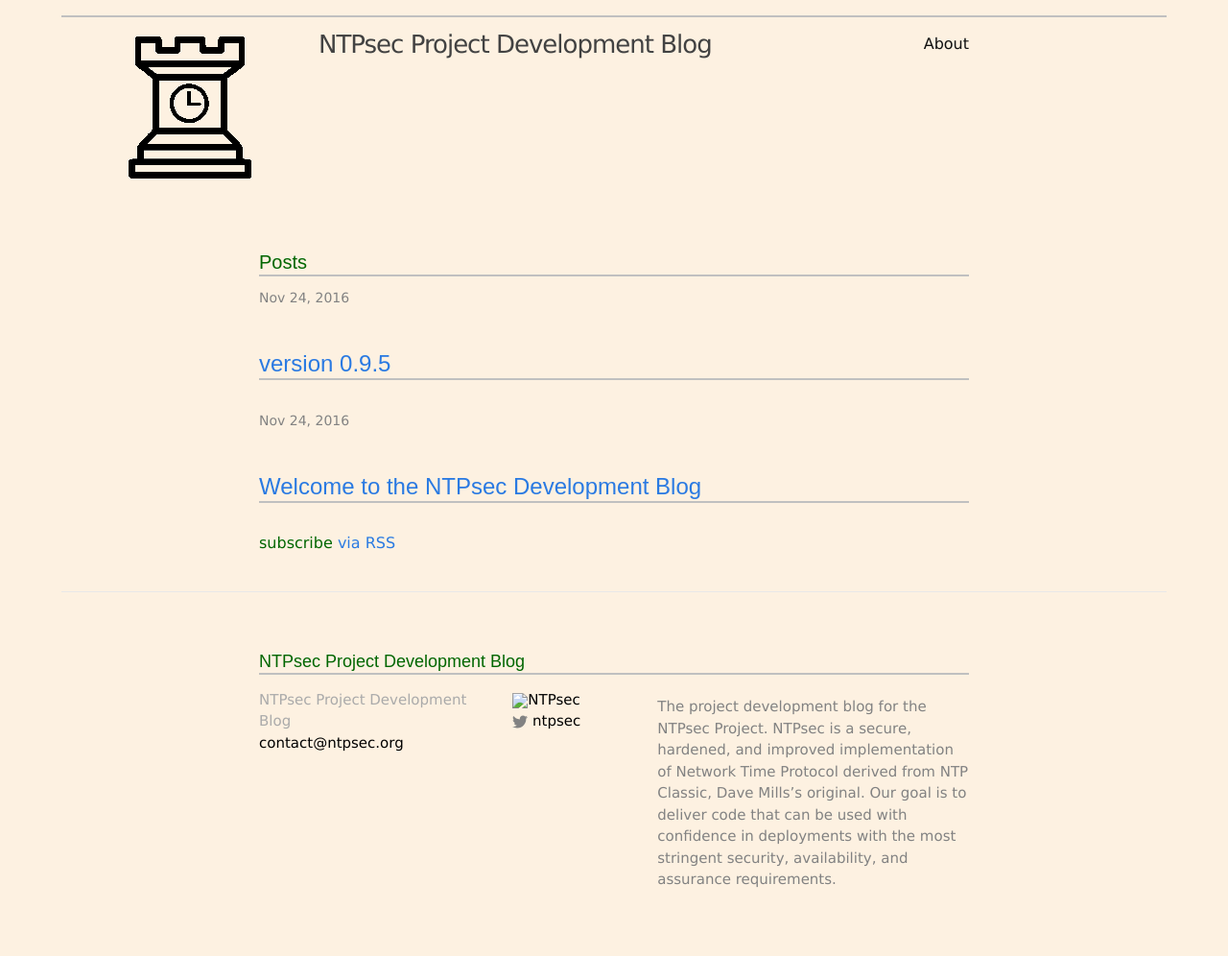
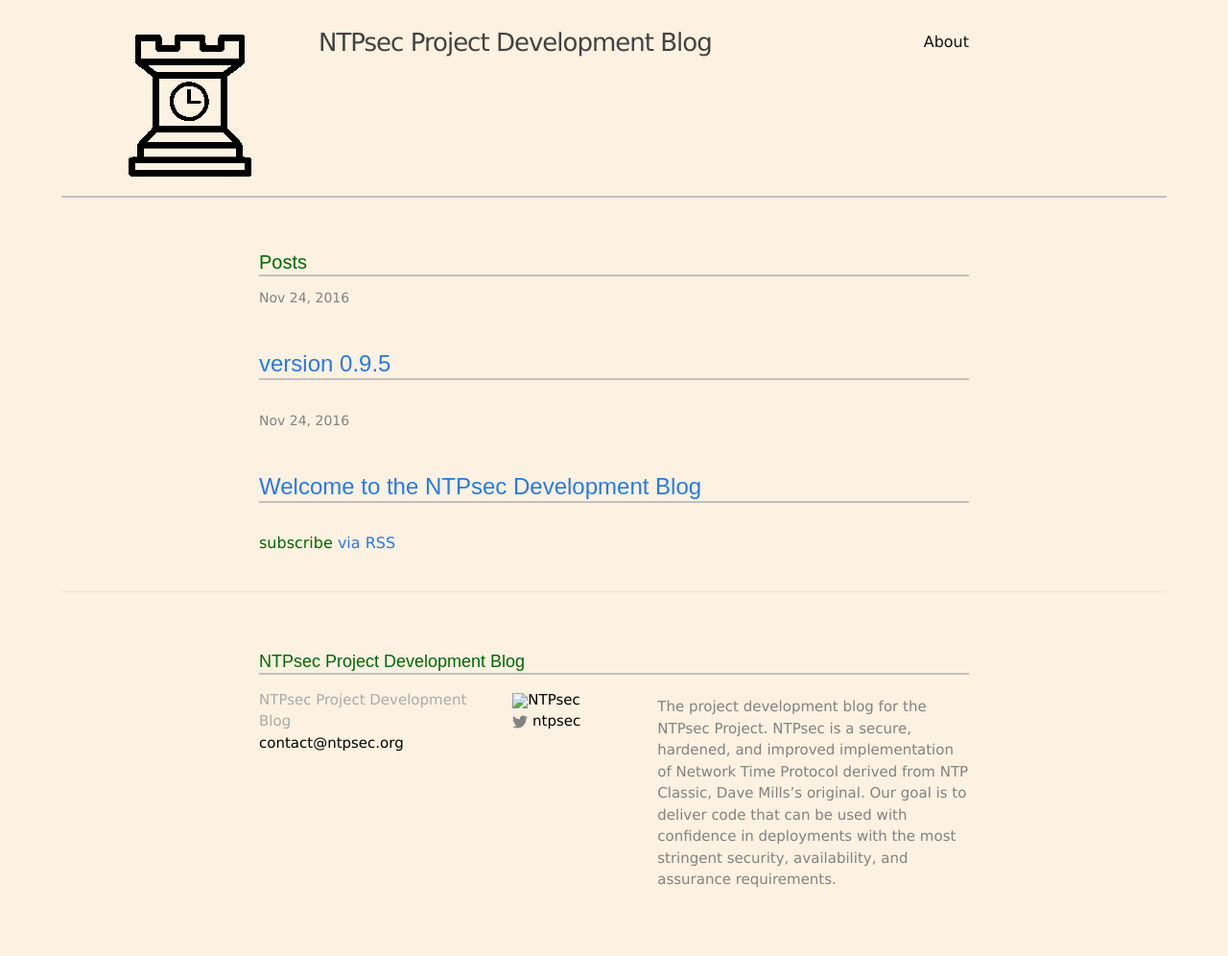
Before and after one commit to ntpsec/blog, a Jekyll site: the page built from index.html, in a window 1280 px wide. Shown: the whole page at 96% size. Built offline with Jekyll 4.4.1, drawn with Linux system fonts in a browser that asks for light colours.

Commit message:
Another CSS try.

```diff
--- a/_sass/_layout.scss
+++ b/_sass/_layout.scss
@@ -2,7 +2,7 @@
  * Site header
  */
 .site-header {
-    border-top: 2px solid rgb( 192, 192, 192);
+    border-bottom: 2px solid rgb( 192, 192, 192);
     min-height: 56px;
 
     // Positioning context for the mobile navigation icon
```
